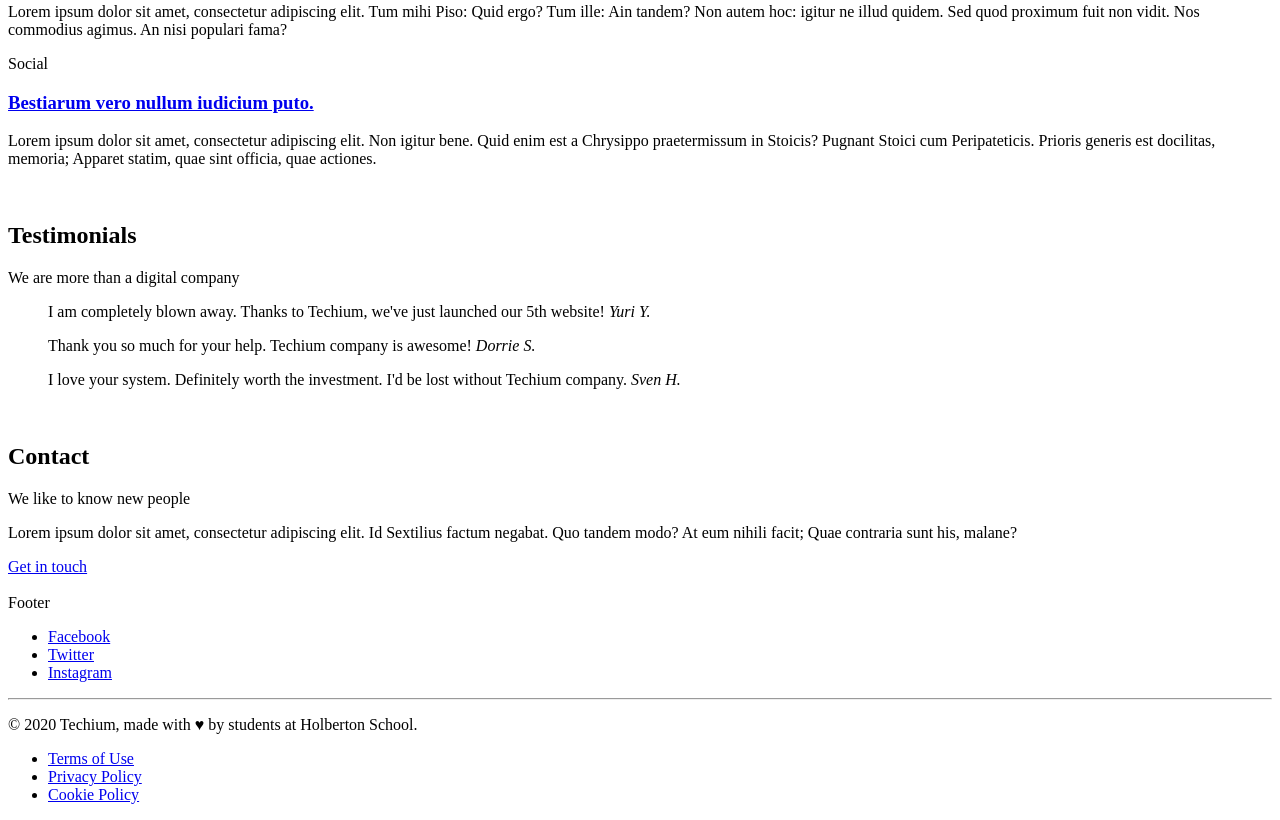
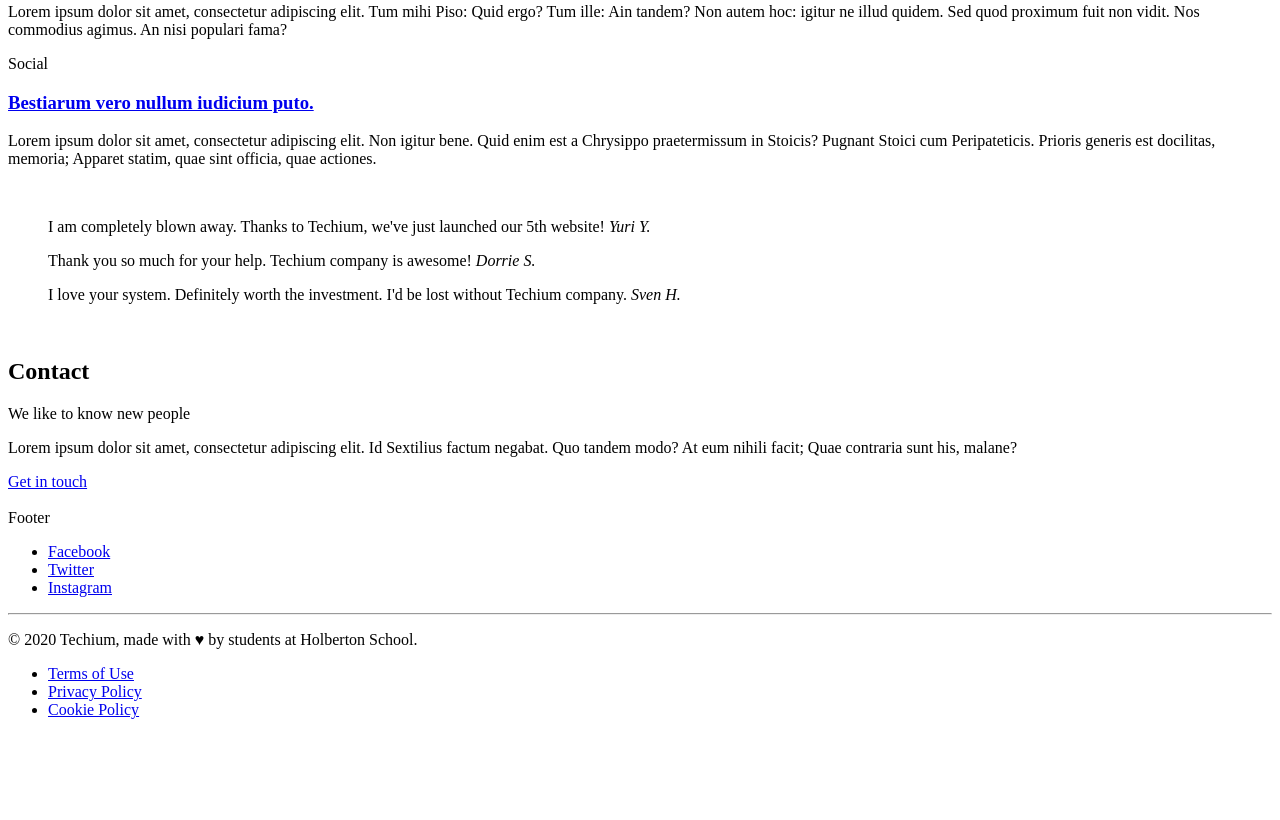
Before and after one commit to Adib-96/holbertonschool-web_front_end, a plain HTML site: page html_advanced/29-index.html in a window 1280 px wide. Shown: the part 1706-2526 px from the top of the page. After the commit the page ends 2441 px from the top, so only its background shows below. Drawn offline with Linux system fonts and the light colour scheme.

Commit message:
Client quotes

```diff
--- a/html_advanced/29-index.html
+++ b/html_advanced/29-index.html
@@ -111,16 +111,16 @@
             <!-- Testimonials section -->
             <section>
                 <div>
-                    <header>
-                        <h2>Testimonials</h2>
-                        <p>We are more than a digital company</p>
-                    </header>
-                    <div>
-                        <article><blockquote>I am completely blown away. Thanks to Techium, we've just launched our 5th website! <cite>Yuri Y.</cite></blockquote></article>
-                        <article><blockquote>Thank you so much for your help. Techium company is awesome! <cite>Dorrie S.</cite></blockquote></article>
-                        <article><blockquote>I love your system. Definitely worth the investment. I'd be lost without Techium company. <cite>Sven H.</cite></blockquote></article>
-                    </div>
-                </div>
+              <article>
+                <blockquote><p>I am completely blown away. Thanks to Techium, we've just launched our 5th website! <cite>Yuri Y.</cite></p></blockquote>
+              </article>
+              <article>
+                <blockquote><p>Thank you so much for your help. Techium company is awesome! <cite>Dorrie S.</cite></p></blockquote>
+              </article>
+              <article>
+                <blockquote><p>I love your system. Definitely worth the investment. I'd be lost without Techium company. <cite>Sven H.</cite></p></blockquote>
+              </article>
+            </div>
             </section>
             <br>
             <!-- Contact section -->
```
